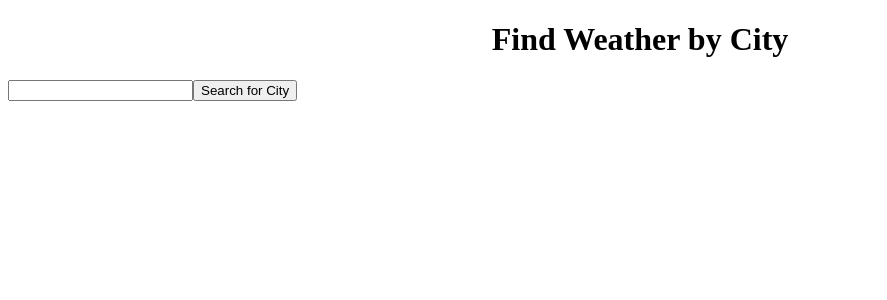
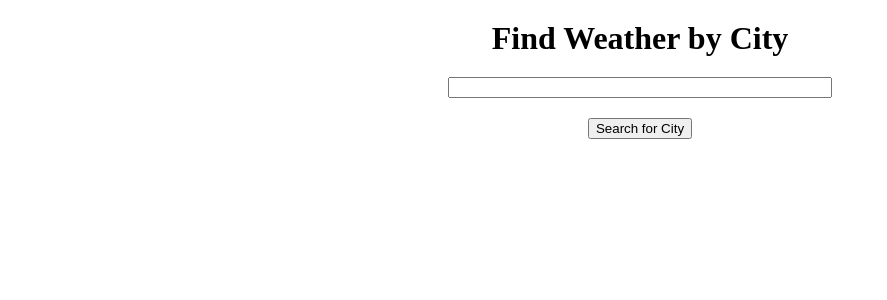
Before and after one commit to Itisafeature/weather-app-react, a React (Create React App) app: page / in a window 1280 px wide. Shown: the top 300 px of the page, without its empty margins (0-887 px from the left). Built offline with nearby package versions, Linux system fonts and the light colour scheme.

Commit message:
basic css

```diff
--- a/src/App.js
+++ b/src/App.js
@@ -1,6 +1,6 @@
 import { Route, Routes } from 'react-router-dom';
 import Header from './UI/Header';
-import Search from './Search';
+import Search from './components/Search';
 
 function App() {
   return (
--- a/src/UI/Header.module.css
+++ b/src/UI/Header.module.css
@@ -1,3 +1,4 @@
 .header {
   text-align: center;
+  margin: 20px 0 20px 0;
 }
--- a/src/Search.js
+++ b/src/components/Search.js
@@ -1,11 +1,13 @@
 import { useState } from 'react';
+import styles from './Search.module.css';
 
 const Search = () => {
   const [enteredCity, setEnteredCity] = useState('');
 
   return (
-    <form>
+    <form class={styles.form}>
       <input
+        className={styles.input}
         onChange={e => setEnteredCity(e.target.value)}
         id="city-input"
         type="text"
--- /dev/null
+++ b/src/components/Search.module.css
@@ -0,0 +1,10 @@
+.form {
+  display: flex;
+  flex-direction: column;
+  align-items: center;
+}
+
+.input {
+  width: 30%;
+  margin-bottom: 20px;
+}
--- /dev/null
+++ b/src/index.css
@@ -0,0 +1,8 @@
+* {
+  box-sizing: border-box;
+  margin: 0;
+}
+
+html, body {
+  height: 100%;
+}
--- a/src/index.js
+++ b/src/index.js
@@ -2,6 +2,7 @@ import React from 'react';
 import ReactDOM from 'react-dom/client';
 import { BrowserRouter } from 'react-router-dom';
 import App from './App';
+import './index.css';
 
 const root = ReactDOM.createRoot(document.getElementById('root'));
 root.render(
```
